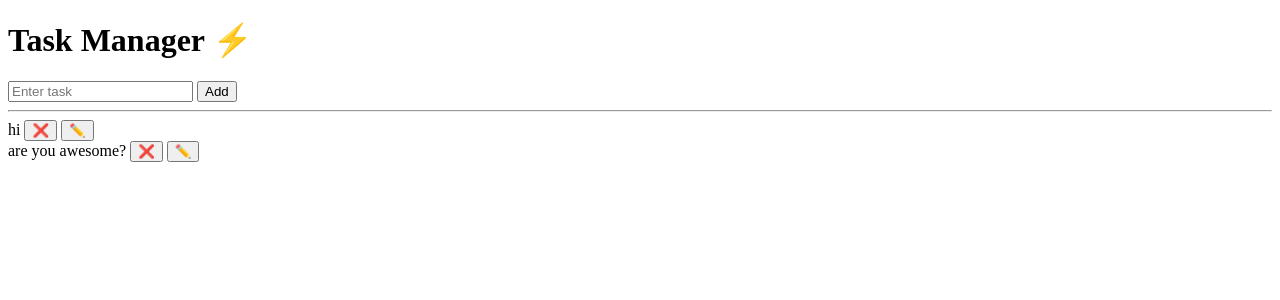
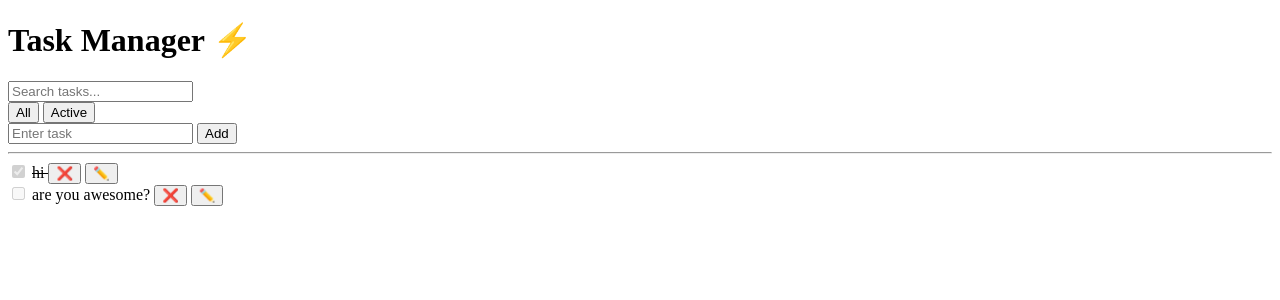
Before and after one commit to abuhanif27/smart_task_manager, a Django app: page / in a window 1280 px wide. Shown: the top 300 px of the page. Run offline with Django 5.2, Linux system fonts and the light colour scheme; data comes from the database, SQL or seed files in the repository; both versions use the stored data as it was after the commit; some libraries are stand-ins or nearby versions.

Commit message:
Add task completion feature, search, and filter functionality
Co-authored-by: Copilot <copilot@github.com>

```diff
--- a/tasks/models.py
+++ b/tasks/models.py
@@ -3,6 +3,7 @@ from django.db import models
 # Create your models here.
 class Task(models.Model):
     title = models.CharField(max_length=200)
+    completed = models.BooleanField(default=False)
 
     def __str__(self):
         return self.title
--- a/tasks/templates/tasks/partials/task_edit.html
+++ b/tasks/templates/tasks/partials/task_edit.html
@@ -6,6 +6,7 @@
         hx-swap="outerHTML">
 
         <input type="text" name="title" value="{{ task.title }}">
+        <input type="checkbox" name="completed" {% if task.completed %}checked{% endif %}>
         <button type="submit">Save</button>
     </form>
 </div>
--- a/tasks/templates/tasks/partials/task_item.html
+++ b/tasks/templates/tasks/partials/task_item.html
@@ -1,5 +1,8 @@
 <div id="task-{{ task.id }}">
-    {{ task.title }}
+    <input type="checkbox" disabled {% if task.completed %}checked{% endif %}>
+    <span {% if task.completed %}style="text-decoration: line-through;"{% endif %}>
+        {{ task.title }}
+    </span>
     <button
     hx-delete="{% url 'delete_task' task.id %}"
     hx-target="#task-{{ task.id }}"
--- a/tasks/templates/tasks/task_list.html
+++ b/tasks/templates/tasks/task_list.html
@@ -8,6 +8,29 @@
 <body hx-headers='{"X-CSRFToken": "{{ csrf_token }}"}' hx-on="taskAdded: document.getElementById('messages').innerHTML = '✅ Task added!'">
 
 <h1>Task Manager ⚡</h1>
+
+<input
+    type="text"
+    name="q"
+    placeholder="Search tasks..."
+    hx-get="{% url 'search_tasks' %}"
+    hx-target="#task-list"
+    hx-trigger="keyup changed delay:500ms"
+>
+
+<div>
+    <button
+        hx-get="{% url 'filter_tasks' %}?status=all"
+        hx-target="#task-list">
+        All
+    </button>
+
+    <button
+        hx-get="{% url 'filter_tasks' %}?status=active"
+        hx-target="#task-list">
+        Active
+    </button>
+</div>
 
 <div id="loading" style="display:none;">
     ⏳ Loading...
--- a/tasks/urls.py
+++ b/tasks/urls.py
@@ -7,4 +7,6 @@ urlpatterns = [
     path("delete/<int:id>/", views.delete_task, name="delete_task"),
     path("edit/<int:id>/", views.edit_task, name="edit_task"),
     path("update/<int:id>/", views.update_task, name="update_task"),
+    path("search/", views.search_tasks, name="search_tasks"),
+    path("filter/", views.filter_tasks, name="filter_tasks"),
 ]
--- a/tasks/views.py
+++ b/tasks/views.py
@@ -41,7 +41,26 @@ def edit_task(request, id):
 def update_task(request, id):
     task = Task.objects.get(id=id)
     task.title = request.POST.get("title")
+    task.completed = request.POST.get("completed") == "on"
     task.save()
 
     html = render_to_string("tasks/partials/task_item.html", {"task": task})
     return HttpResponse(html)
+
+def search_tasks(request):
+    query = request.GET.get("q", "")
+    tasks = Task.objects.filter(title__icontains=query)
+
+    html = render_to_string("tasks/partials/task_list.html", {"tasks": tasks})
+    return HttpResponse(html)
+
+def filter_tasks(request):
+    status = request.GET.get("status")
+
+    if status == "active":
+        tasks = Task.objects.filter(completed=False)
+    else:
+        tasks = Task.objects.all()
+
+    html = render_to_string("tasks/partials/task_list.html", {"tasks": tasks})
+    return HttpResponse(html)
```
Also changed, not shown: tasks/templates/tasks/partials/task_list.html (added, +7 -0 lines), db.sqlite3, tasks/migrations/0002_task_completed.py (added).
